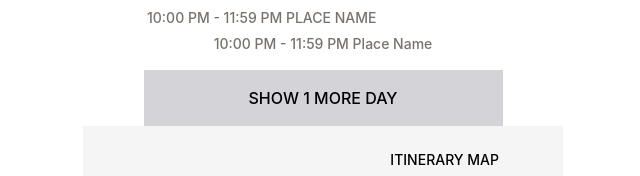
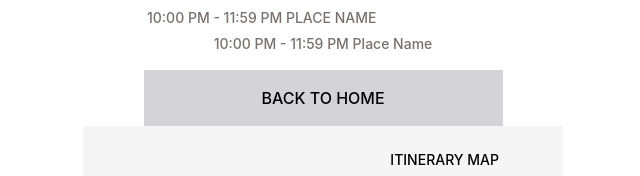
Before and after one commit to irvan-photon/royal-carribean-react, a React (Create React App) app: page /itinerary in a window 1280 px wide. Shown: the part 2152-2328 px from the top of the page, without its empty margins (317-957 px from the left). Built offline with nearby package versions, Linux system fonts and the light colour scheme.

Commit message:
Modify itinerary back button

```diff
--- a/src/pages/book/Itinerary.tsx
+++ b/src/pages/book/Itinerary.tsx
@@ -1,10 +1,16 @@
 import * as React from "react";
 import { itineraryData } from "../../model/itinerary";
+import { useNavigate } from 'react-router-dom';
 
 export default function Itinerary() {
+  const navigate = useNavigate();
+
+  const handleContinue = () => {
+    navigate('/');
+  };
   return (
     <div className="flex flex-col pb-14 mx-auto w-full bg-white max-w-[480px]">
-        <div className="flex flex-col self-stretch pb-2.5 pl-4 w-full text-lg leading-5 text-center" style={{ backgroundColor: "#dff2ff" }}>
+      <div className="flex flex-col self-stretch pb-2.5 pl-4 w-full text-lg leading-5 text-center" style={{ backgroundColor: "#dff2ff" }}>
         <div className="flex gap-5 pt-8 items-center mt-1.5 text-black uppercase font-[510]">
           <div className="flex-auto self-stretch my-auto">My Itinerary</div>
         </div>
@@ -146,8 +152,8 @@ export default function Itinerary() {
           {itineraryData.itinerary[5].time}
         </div>
       </div>
-      <div className="justify-center items-center self-center px-16 py-4 mt-4 w-full text-base leading-6 text-center text-black uppercase bg-zinc-300 font-[510] max-w-[359px]">
-        Show 1 more day
+      <div className="justify-center items-center self-center px-16 py-4 mt-4 w-full text-base leading-6 text-center text-black uppercase bg-zinc-300 font-[510] max-w-[359px] cursor-pointer" onClick={handleContinue}>
+        Back To Home
       </div>
       <div className="justify-center items-end px-16 py-6 w-full text-sm leading-5 text-right text-black uppercase bg-neutral-100 font-[510]">
         Itinerary map
```
